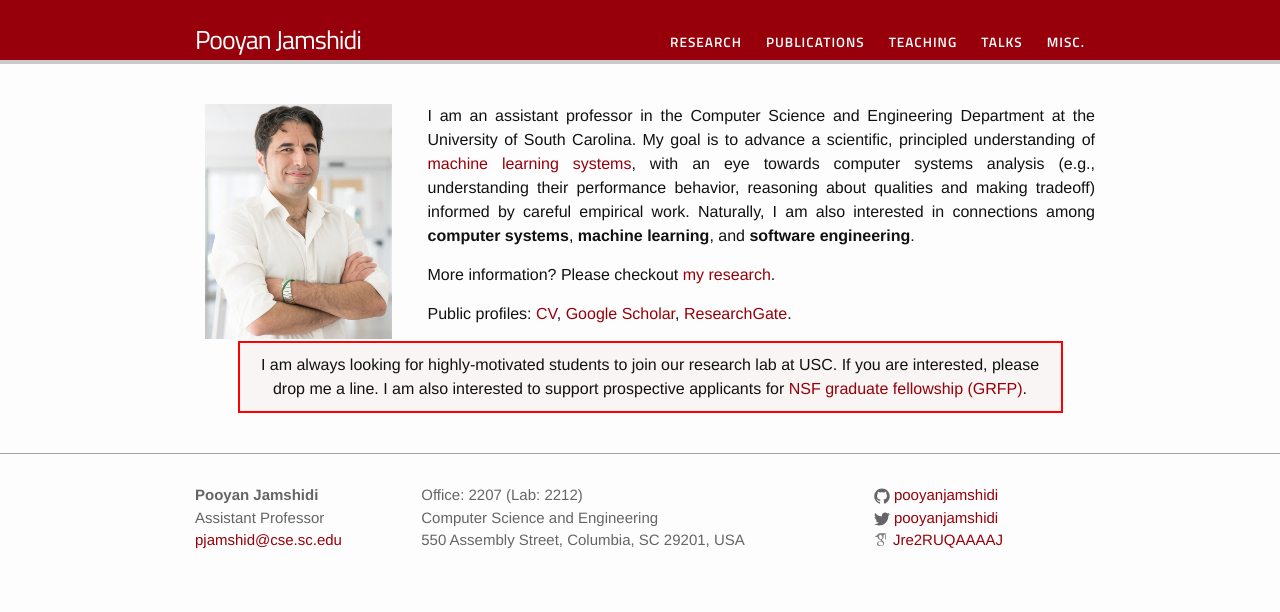
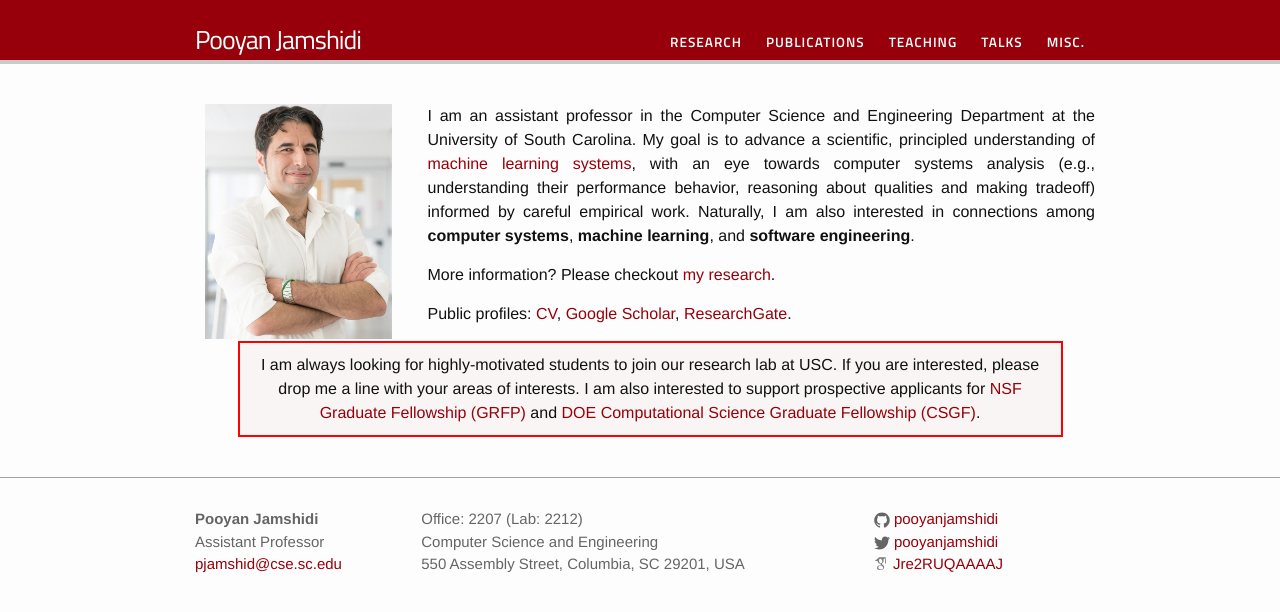
Before and after one commit to pooyanjamshidi/pooyanjamshidi.github.io, a Jekyll site: the page built from index.html, in a window 1280 px wide. Shown: the top 612 px of the page. Built offline with Jekyll 4.4.1, drawn with Linux system fonts in a browser that asks for light colours; some web fonts are replaced.

Commit message:
added DoE fellowship

```diff
--- a/index.html
+++ b/index.html
@@ -35,7 +35,7 @@
 
 	<div class="emph-border" align=justify>
 
-    I am always looking for highly-motivated students to join our research lab at USC. If you are interested, please drop me a line. I am also interested to support prospective applicants for <a href="https://www.nsfgrfp.org/">NSF graduate fellowship (GRFP)</a>.
+    I am always looking for highly-motivated students to join our research lab at USC. If you are interested, please drop me a line with your areas of interests. I am also interested to support prospective applicants for <a href="https://www.nsfgrfp.org/">NSF Graduate Fellowship (GRFP)</a> and <a href="https://www.krellinst.org/csgf/">DOE Computational Science Graduate Fellowship (CSGF)</a>.
 
     <!-- , <b>Statements</b>: [<a href="{{ "/resources/statements/rs.pdf" |  prepend: site.baseurl }}">Research</a>][<a href="{{ "/resources/statements/ts.pdf" |  prepend: site.baseurl }}">Teaching</a>]  -->
     <!-- <br /> <b>Publications</b>: SE + Systems + ML [<a href="https://arxiv.org/pdf/1709.02280">ASE'17</a>][<a href="https://arxiv.org/pdf/1704.00234">SEAMS'17</a>][<a href="https://arxiv.org/pdf/1606.06543">MASCOTS'16</a>], Cloud + Control [<a href="{{ "/resources/publications/FGCS16.pdf" |  prepend: site.baseurl }}">FGCS'16</a>][<a href="{{ "/resources/publications/QoSA16.pdf" |  prepend: site.baseurl }}">QoSA'16</a>] -->
```
